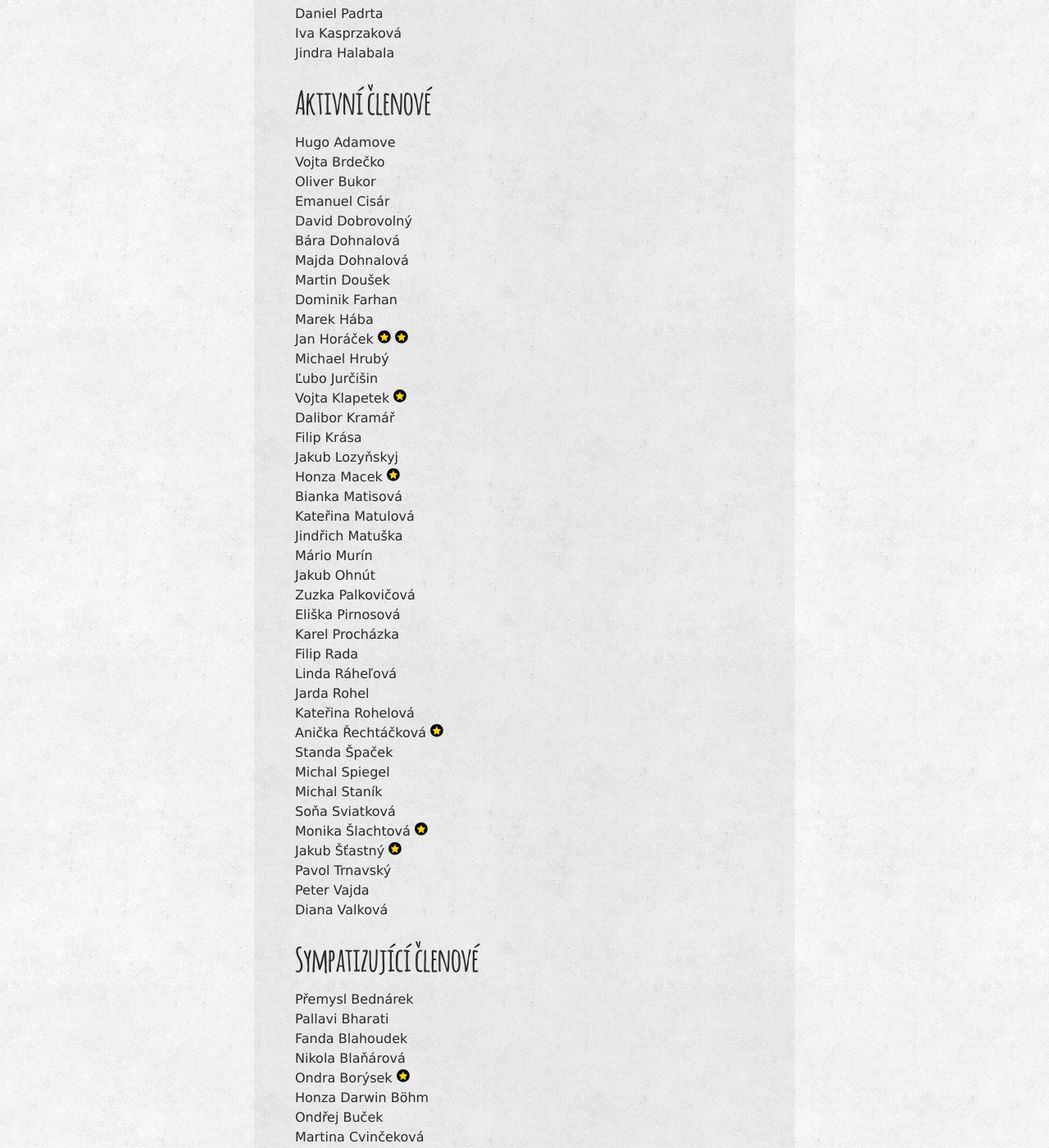
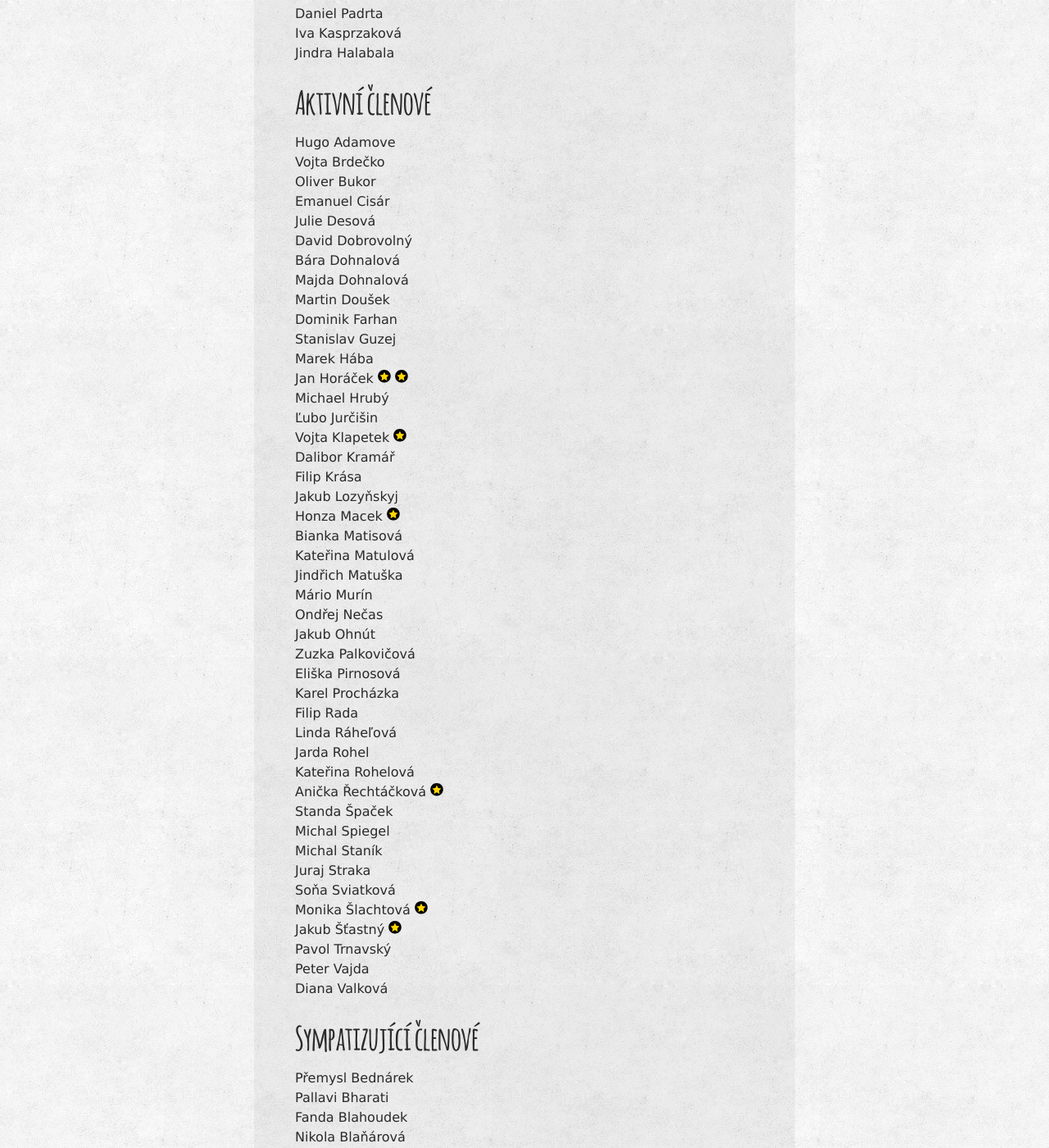
Before and after one commit to zverinec/zverinec-web, a Jekyll site: the page built from _pages/members.md, in a window 1280 px wide and 1400 px high, scrolled down 599 px. Shown: the whole window at 82% size. Built offline with Jekyll 4.4.1, drawn with Linux system fonts in a browser that asks for light colours; comment, search, counter and statistics services are not loaded.

Commit message:
Update members.md

```diff
--- a/_pages/members.md
+++ b/_pages/members.md
@@ -20,11 +20,13 @@ Hugo Adamove<br/>
 Vojta Brdečko<br/>
 Oliver Bukor<br/>
 Emanuel Cisár<br/>
+Julie Desová<br/>
 David Dobrovolný<br/>
 Bára Dohnalová<br/>
 Majda Dohnalová<br/>
 Martin Doušek<br/>
 Dominik Farhan<br/>
+Stanislav Guzej<br/>
 Marek Hába<br/>
 Jan Horáček <img src="img/rad.svg" class="rad" title="Řád přítele severské zvěře za práci na front-endu KSI webu" /> <img src="img/rad.svg" class="rad" title="Řád přítele severské zvěře za celoživotní přínos" /><br/>
 Michael Hrubý<br/>
@@ -38,6 +40,7 @@ Bianka Matisová<br/>
 Kateřina Matulová<br/>
 Jindřich Matuška<br/>
 Mário Murín<br/>
+Ondřej Nečas<br/>
 Jakub Ohnút<br/>
 Zuzka Palkovičová<br/>
 Eliška Pirnosová<br/>
@@ -50,6 +53,7 @@ Anička Řechtáčková <img src="img/rad.svg" class="rad" title="Řád příte
 Standa Špaček<br/>
 Michal Spiegel<br/>
 Michal Staník<br/>
+Juraj Straka<br/>
 Soňa Sviatková<br/>
 Monika Šlachtová <img src="img/rad.svg" class="rad" title="Řád přítele severské zvěře za perfektně zvládnutou garanci InterLoSa"/> <br/>
 Jakub Šťastný <img src="img/rad.svg" class="rad" title="Řád přítele severské zvěře za mimořádné nasazení přesahující hranice státu i spánkového režimu" /><br/>
```
Also changed, not shown: other parts of _pages/members.md (+1 -0 lines).
